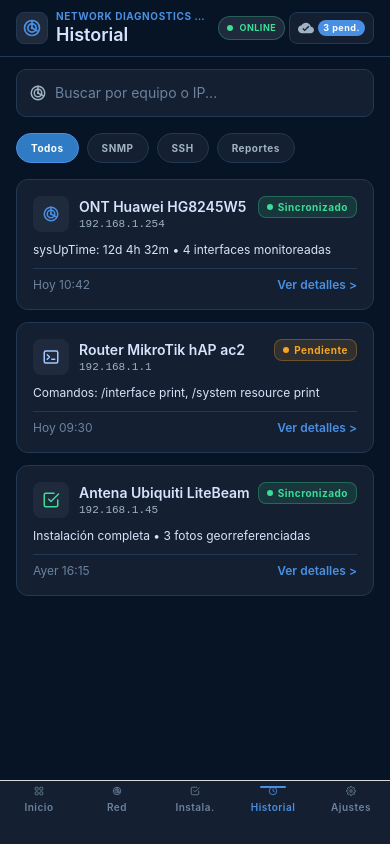
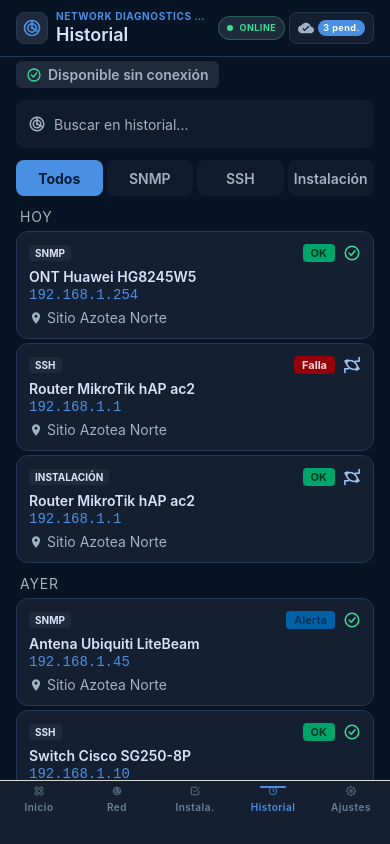
Before and after one commit to LucasTabacchi/Desarrollo-y-Arquitectura-en-aplicaciones-m-viles---2026, a React Native app in the folder tp_6/app/: screen /History in a window 390 px wide. Built offline with nearby package versions, Linux system fonts and the light colour scheme.

Commit message:
feat(history): connect history screen to diagnostics and installations with search and filters

```diff
--- a/tp_6/app/src/features/history/HistoryScreen.tsx
+++ b/tp_6/app/src/features/history/HistoryScreen.tsx
@@ -1,4 +1,4 @@
-import React, { useState } from 'react';
+import React, { useState, useEffect } from 'react';
 import {
   View,
   Text,
@@ -6,67 +6,267 @@
   ScrollView,
   TouchableOpacity,
   TextInput,
+  RefreshControl,
 } from 'react-native';
-import { useNavigation } from '@react-navigation/native';
+import { useNavigation, useIsFocused } from '@react-navigation/native';
 import { NativeStackNavigationProp } from '@react-navigation/native-stack';
 import { colors } from '../../core/theme/colors';
 import { spacing } from '../../core/theme/spacing';
 import { typography } from '../../core/theme/typography';
-import { StatusHeader, Card, Icon, StatusBadge } from '../../core/ui';
+import { StatusHeader, Card, Icon, ActionButton } from '../../core/ui';
 import { RootStackParamList } from '../../core/navigation/types';
+import { getRepositories } from '../../store';
 
-interface DiagnosticHistoryItem {
+export type HistoryType = 'all' | 'snmp' | 'ssh' | 'installation';
+
+interface UnifiedHistoryItem {
   id: string;
-  type: 'snmp' | 'ssh' | 'report';
-  target: string;
+  type: 'snmp' | 'ssh' | 'installation';
+  typeLabel: 'SNMP' | 'SSH' | 'Instalación';
   deviceName: string;
-  timestamp: string;
-  status: 'synced' | 'pending' | 'failed';
-  summary: string;
+  ip?: string;
+  siteName: string;
+  resultStatus: 'OK' | 'Falla' | 'Alerta';
+  syncStatus: 'synced' | 'pending';
+  timeGroup: 'Hoy' | 'Ayer' | 'Anteriores';
+  timeStr: string;
+  rawPayload?: any;
 }
 
-const mockHistory: DiagnosticHistoryItem[] = [
+const DEFAULT_SAMPLE_HISTORY: UnifiedHistoryItem[] = [
   {
-    id: 'h-1',
+    id: 'sample-h-1',
     type: 'snmp',
-    target: '192.168.1.254',
+    typeLabel: 'SNMP',
     deviceName: 'ONT Huawei HG8245W5',
-    timestamp: 'Hoy 10:42',
-    status: 'synced',
-    summary: 'sysUpTime: 12d 4h 32m • 4 interfaces monitoreadas',
+    ip: '192.168.1.254',
+    siteName: 'Sitio Azotea Norte',
+    resultStatus: 'OK',
+    syncStatus: 'synced',
+    timeGroup: 'Hoy',
+    timeStr: 'Hoy 10:42',
   },
   {
-    id: 'h-2',
+    id: 'sample-h-2',
     type: 'ssh',
-    target: '192.168.1.1',
+    typeLabel: 'SSH',
     deviceName: 'Router MikroTik hAP ac2',
-    timestamp: 'Hoy 09:30',
-    status: 'pending',
-    summary: 'Comandos: /interface print, /system resource print',
+    ip: '192.168.1.1',
+    siteName: 'Sitio Azotea Norte',
+    resultStatus: 'Falla',
+    syncStatus: 'pending',
+    timeGroup: 'Hoy',
+    timeStr: 'Hoy 10:35',
   },
   {
-    id: 'h-3',
-    type: 'report',
-    target: '192.168.1.45',
+    id: 'sample-h-3',
+    type: 'installation',
+    typeLabel: 'Instalación',
+    deviceName: 'Router MikroTik hAP ac2',
+    ip: '192.168.1.1',
+    siteName: 'Sitio Azotea Norte',
+    resultStatus: 'OK',
+    syncStatus: 'pending',
+    timeGroup: 'Hoy',
+    timeStr: 'Hoy 10:20',
+  },
+  {
+    id: 'sample-h-4',
+    type: 'snmp',
+    typeLabel: 'SNMP',
     deviceName: 'Antena Ubiquiti LiteBeam',
-    timestamp: 'Ayer 16:15',
-    status: 'synced',
-    summary: 'Instalación completa • 3 fotos georreferenciadas',
+    ip: '192.168.1.45',
+    siteName: 'Sitio Azotea Norte',
+    resultStatus: 'Alerta',
+    syncStatus: 'synced',
+    timeGroup: 'Ayer',
+    timeStr: 'Ayer 16:30',
+  },
+  {
+    id: 'sample-h-5',
+    type: 'ssh',
+    typeLabel: 'SSH',
+    deviceName: 'Switch Cisco SG250-8P',
+    ip: '192.168.1.10',
+    siteName: 'Sitio Azotea Norte',
+    resultStatus: 'OK',
+    syncStatus: 'synced',
+    timeGroup: 'Ayer',
+    timeStr: 'Ayer 15:10',
   },
 ];
 
 export const HistoryScreen: React.FC = () => {
   const navigation = useNavigation<NativeStackNavigationProp<RootStackParamList>>();
-  const [filter, setFilter] = useState<'all' | 'snmp' | 'ssh' | 'report'>('all');
-  const [search, setSearch] = useState('');
+  const isFocused = useIsFocused();
 
-  const filtered = mockHistory.filter((item) => {
-    if (filter !== 'all' && item.type !== filter) return false;
-    if (search && !item.deviceName.toLowerCase().includes(search.toLowerCase()) && !item.target.includes(search)) {
+  const [searchQuery, setSearchQuery] = useState<string>('');
+  const [activeFilter, setActiveFilter] = useState<HistoryType>('all');
+  const [items, setItems] = useState<UnifiedHistoryItem[]>([]);
+  const [refreshing, setRefreshing] = useState<boolean>(false);
+
+  const loadData = async () => {
+    try {
+      const repos = getRepositories();
+      const diagnostics = await repos.diagnostics.listAll(50);
+      const installations = await repos.installations.listAll();
+
+      const mappedList: UnifiedHistoryItem[] = [];
+
+      for (const diag of diagnostics) {
+        mappedList.push({
+          id: diag.id,
+          type: diag.type as 'snmp' | 'ssh',
+          typeLabel: diag.type === 'snmp' ? 'SNMP' : 'SSH',
+          deviceName: diag.type === 'snmp' ? 'Diagnóstico SNMP' : 'Consola SSH',
+          ip: diag.target,
+          siteName: 'Sitio Azotea Norte',
+          resultStatus: diag.status === 'failed' ? 'Falla' : 'OK',
+          syncStatus: diag.status === 'synced' ? 'synced' : 'pending',
+          timeGroup: 'Hoy',
+          timeStr: new Date(diag.createdAt).toLocaleTimeString([], {
+            hour: '2-digit',
+            minute: '2-digit',
+          }),
+        });
+      }
+
+      for (const inst of installations) {
+        mappedList.push({
+          id: inst.id,
+          type: 'installation',
+          typeLabel: 'Instalación',
+          deviceName: inst.deviceName,
+          ip: inst.deviceIp,
+          siteName: inst.siteName,
+          resultStatus: 'OK',
+          syncStatus: inst.status === 'synced' ? 'synced' : 'pending',
+          timeGroup: 'Hoy',
+          timeStr: new Date(inst.createdAt).toLocaleTimeString([], {
+            hour: '2-digit',
+            minute: '2-digit',
+          }),
+          rawPayload: inst,
+        });
+      }
+
+      if (mappedList.length > 0) {
+        setItems(mappedList);
+      } else {
+        setItems(DEFAULT_SAMPLE_HISTORY);
+      }
+    } catch {
+      setItems(DEFAULT_SAMPLE_HISTORY);
+    }
+  };
+
+  useEffect(() => {
+    if (isFocused) {
+      loadData();
+    }
+  }, [isFocused]);
+
+  const onRefresh = async () => {
+    setRefreshing(true);
+    await loadData();
+    setRefreshing(false);
+  };
+
+  const filteredItems = items.filter((item) => {
+    if (activeFilter !== 'all' && item.type !== activeFilter) {
       return false;
     }
-    return true;
+    if (!searchQuery.trim()) return true;
+
+    const query = searchQuery.toLowerCase();
+    return (
+      item.deviceName.toLowerCase().includes(query) ||
+      (item.ip && item.ip.toLowerCase().includes(query)) ||
+      item.siteName.toLowerCase().includes(query)
+    );
   });
+
+  const hoyItems = filteredItems.filter((i) => i.timeGroup === 'Hoy');
+  const ayerItems = filteredItems.filter((i) => i.timeGroup === 'Ayer');
+  const olderItems = filteredItems.filter((i) => i.timeGroup === 'Anteriores');
+
+  const handleItemPress = (item: UnifiedHistoryItem) => {
+    if (item.type === 'installation') {
+      navigation.navigate('PdfPreview', {
+        filePath: item.rawPayload?.pdfPath || `reporte_${item.id}.pdf`,
+        title: `Reporte de Instalación - ${item.deviceName}`,
+      });
+    } else if (item.type === 'snmp') {
+      navigation.navigate('DeviceDetail', {
+        ip: item.ip || '192.168.1.254',
+        model: item.deviceName,
+        hostname: item.deviceName,
+      });
+    } else if (item.type === 'ssh') {
+      navigation.navigate('SshConsole', {
+        ip: item.ip || '192.168.1.1',
+        alias: item.deviceName,
+      });
+    }
+  };
+
+  const renderCard = (item: UnifiedHistoryItem) => {
+    return (
+      <TouchableOpacity
+        key={item.id}
+        activeOpacity={0.8}
+        onPress={() => handleItemPress(item)}
+      >
+        <Card style={styles.historyCard} variant="surface">
+          <View style={styles.cardTop}>
+            <View style={styles.badgePill}>
+              <Text style={styles.badgeText}>{item.typeLabel}</Text>
+            </View>
+
+            <View style={styles.statusGroup}>
+              {/* Result Pill */}
+              <View
+                style={[
+                  styles.resultPill,
+                  item.resultStatus === 'OK' && styles.resultOk,
+                  item.resultStatus === 'Falla' && styles.resultError,
+                  item.resultStatus === 'Alerta' && styles.resultWarn,
+                ]}
+              >
+                <Text
+                  style={[
+                    styles.resultText,
+                    item.resultStatus === 'OK' && { color: '#003822' },
+                    item.resultStatus === 'Falla' && { color: '#FFDAD6' },
+                    item.resultStatus === 'Alerta' && { color: '#00325A' },
+                  ]}
+                >
+                  {item.resultStatus}
+                </Text>
+              </View>
+
+              {/* Sync Icon */}
+              <Icon
+                name={item.syncStatus === 'synced' ? 'check_circle' : 'sync'}
+                size={18}
+                color={item.syncStatus === 'synced' ? colors.success : colors.secondary}
+              />
+            </View>
+          </View>
+
+          <View style={styles.deviceInfo}>
+            <Text style={styles.deviceName}>{item.deviceName}</Text>
+            {item.ip && <Text style={styles.deviceIp}>{item.ip}</Text>}
+          </View>
+
+          <View style={styles.locationRow}>
+            <Icon name="place" size={14} color={colors.onSurfaceVariant} />
+            <Text style={styles.locationText}>{item.siteName}</Text>
+          </View>
+        </Card>
+      </TouchableOpacity>
+    );
+  };
 
   return (
     <View style={styles.screen}>
@@ -79,102 +279,136 @@
         style={styles.scroll}
         contentContainerStyle={styles.scrollContent}
         showsVerticalScrollIndicator={false}
+        refreshControl={
+          <RefreshControl
+            refreshing={refreshing}
+            onRefresh={onRefresh}
+            tintColor={colors.primary}
+          />
+        }
       >
-        {/* Search input */}
-        <View style={styles.searchBar}>
+        {/* Offline Availability Pill */}
+        <View style={styles.offlinePillRow}>
+          <View style={styles.offlinePill}>
+            <Icon name="check_circle" size={16} color={colors.success} />
+            <Text style={styles.offlinePillText}>Disponible sin conexión</Text>
+          </View>
+        </View>
+
+        {/* Search Bar */}
+        <View style={styles.searchContainer}>
           <Icon name="radar" size={18} color={colors.onSurfaceVariant} />
           <TextInput
             style={styles.searchInput}
-            placeholder="Buscar por equipo o IP..."
-            placeholderTextColor={colors.muted}
-            value={search}
-            onChangeText={setSearch}
+            placeholder="Buscar en historial..."
+            placeholderTextColor={colors.onSurfaceVariant}
+            value={searchQuery}
+            onChangeText={setSearchQuery}
           />
         </View>
 
         {/* Filter Chips */}
         <View style={styles.filterRow}>
-          {[
-            { key: 'all', label: 'Todos' },
-            { key: 'snmp', label: 'SNMP' },
-            { key: 'ssh', label: 'SSH' },
-            { key: 'report', label: 'Reportes' },
-          ].map((tab) => (
           <TouchableOpacity
-              key={tab.key}
             style={[
               styles.filterChip,
-                filter === tab.key && styles.filterChipActive,
+              activeFilter === 'all' && styles.filterChipActive,
             ]}
-              onPress={() => setFilter(tab.key as any)}
+            onPress={() => setActiveFilter('all')}
           >
             <Text
               style={[
                 styles.filterChipText,
-                  filter === tab.key && styles.filterChipTextActive,
+                activeFilter === 'all' && styles.filterChipTextActive,
               ]}
             >
-                {tab.label}
+              Todos
             </Text>
           </TouchableOpacity>
-          ))}
+
+          <TouchableOpacity
+            style={[
+              styles.filterChip,
+              activeFilter === 'snmp' && styles.filterChipActive,
+            ]}
+            onPress={() => setActiveFilter('snmp')}
+          >
+            <Text
+              style={[
+                styles.filterChipText,
+                activeFilter === 'snmp' && styles.filterChipTextActive,
+              ]}
+            >
+              SNMP
+            </Text>
+          </TouchableOpacity>
+
+          <TouchableOpacity
+            style={[
+              styles.filterChip,
+              activeFilter === 'ssh' && styles.filterChipActive,
+            ]}
+            onPress={() => setActiveFilter('ssh')}
+          >
+            <Text
+              style={[
+                styles.filterChipText,
+                activeFilter === 'ssh' && styles.filterChipTextActive,
+              ]}
+            >
+              SSH
+            </Text>
+          </TouchableOpacity>
+
+          <TouchableOpacity
+            style={[
+              styles.filterChip,
+              activeFilter === 'installation' && styles.filterChipActive,
+            ]}
+            onPress={() => setActiveFilter('installation')}
+          >
+            <Text
+              style={[
+                styles.filterChipText,
+                activeFilter === 'installation' && styles.filterChipTextActive,
+              ]}
+            >
+              Instalación
+            </Text>
+          </TouchableOpacity>
         </View>
 
-        {/* History List */}
-        <View style={styles.historyList}>
-          {filtered.map((item) => (
-            <Card key={item.id} style={styles.historyCard}>
-              <View style={styles.cardHeader}>
-                <View style={styles.deviceRow}>
-                  <View style={styles.iconBox}>
-                    <Icon
-                      name={
-                        item.type === 'snmp'
-                          ? 'radar'
-                          : item.type === 'ssh'
-                          ? 'terminal'
-                          : 'add_task'
-                      }
-                      size={18}
-                      color={
-                        item.type === 'snmp'
-                          ? colors.primary
-                          : item.type === 'ssh'
-                          ? colors.secondary
-                          : colors.success
-                      }
-                    />
+        {/* Groups */}
+        {hoyItems.length > 0 && (
+          <View style={styles.groupSection}>
+            <Text style={styles.groupHeader}>HOY</Text>
+            {hoyItems.map(renderCard)}
           </View>
-                  <View>
-                    <Text style={styles.deviceName}>{item.deviceName}</Text>
-                    <Text style={styles.deviceTarget}>{item.target}</Text>
+        )}
+
+        {ayerItems.length > 0 && (
+          <View style={styles.groupSection}>
+            <Text style={styles.groupHeader}>AYER</Text>
+            {ayerItems.map(renderCard)}
           </View>
+        )}
+
+        {olderItems.length > 0 && (
+          <View style={styles.groupSection}>
+            <Text style={styles.groupHeader}>ANTERIORES</Text>
+            {olderItems.map(renderCard)}
           </View>
+        )}
 
-                <StatusBadge
-                  label={item.status === 'synced' ? 'Sincronizado' : 'Pendiente'}
-                  variant={item.status === 'synced' ? 'success' : 'warning'}
-                  dot
-                />
-              </View>
-
-              <Text style={styles.summaryText}>{item.summary}</Text>
-
-              <View style={styles.cardFooter}>
-                <Text style={styles.timestampText}>{item.timestamp}</Text>
-                <TouchableOpacity
-                  onPress={() =>
-                    item.type === 'ssh'
-                      ? navigation.navigate('SshConsole', { ip: item.target })
-                      : navigation.navigate('DeviceDetail', { ip: item.target, model: item.deviceName })
-                  }
-                >
-                  <Text style={styles.detailLink}>Ver detalles &gt;</Text>
-                </TouchableOpacity>
-              </View>
+        {filteredItems.length === 0 && (
+          <Card style={styles.emptyCard} variant="surface">
+            <Icon name="history" size={32} color={colors.outline} />
+            <Text style={styles.emptyTitle}>Sin resultados en el historial</Text>
+            <Text style={styles.emptySubtitle}>
+              No se encontraron registros para los filtros seleccionados.
+            </Text>
           </Card>
-          ))}
-        </View>
+        )}
       </ScrollView>
     </View>
   );
@@ -190,100 +424,161 @@
   },
   scrollContent: {
     paddingHorizontal: spacing.margin,
-    paddingTop: spacing.md,
+    paddingTop: spacing.xs,
     paddingBottom: spacing.xxl + 20,
-    gap: spacing.lg,
+    gap: spacing.md,
   },
-  searchBar: {
+  offlinePillRow: {
+    flexDirection: 'row',
+  },
+  offlinePill: {
     flexDirection: 'row',
     alignItems: 'center',
-    backgroundColor: colors.surfaceContainer,
-    borderRadius: spacing.radius.lg,
+    gap: 6,
+    backgroundColor: colors.surfaceContainerHigh,
+    paddingHorizontal: 10,
+    paddingVertical: 5,
+    borderRadius: 6,
+  },
+  offlinePillText: {
+    ...typography.labelSmall,
+    color: colors.onSurfaceVariant,
+    fontWeight: '600',
+  },
+  searchContainer: {
+    flexDirection: 'row',
+    alignItems: 'center',
+    gap: spacing.sm,
+    backgroundColor: colors.surfaceContainerLow,
+    borderRadius: 8,
     paddingHorizontal: spacing.md,
-    borderWidth: 1,
-    borderColor: colors.surfaceStroke,
-    height: 48,
-    gap: spacing.sm,
+    minHeight: 48,
   },
   searchInput: {
-    ...typography.bodyMd,
+    flex: 1,
     color: colors.onSurface,
-    flex: 1,
+    ...typography.bodyMedium,
   },
   filterRow: {
     flexDirection: 'row',
+    gap: spacing.xs,
+  },
+  filterChip: {
+    flex: 1,
+    minHeight: 36,
+    borderRadius: 8,
+    backgroundColor: colors.surfaceContainerLow,
+    alignItems: 'center',
+    justifyContent: 'center',
+    paddingHorizontal: 8,
+  },
+  filterChipActive: {
+    backgroundColor: colors.primary,
+  },
+  filterChipText: {
+    ...typography.labelSmall,
+    color: colors.onSurfaceVariant,
+    fontWeight: '600',
+  },
+  filterChipTextActive: {
+    color: '#001C39',
+    fontWeight: '700',
+  },
+  groupSection: {
+    gap: spacing.xs,
+  },
+  groupHeader: {
+    ...typography.labelSmall,
+    color: colors.onSurfaceVariant,
+    letterSpacing: 0.8,
+    textTransform: 'uppercase',
+    paddingHorizontal: 4,
+    marginBottom: 2,
+  },
+  historyCard: {
+    padding: spacing.md,
+    gap: spacing.xs,
+    minHeight: 52,
+  },
+  cardTop: {
+    flexDirection: 'row',
+    justifyContent: 'space-between',
+    alignItems: 'center',
+  },
+  badgePill: {
+    backgroundColor: colors.surfaceContainerHigh,
+    paddingHorizontal: 6,
+    paddingVertical: 2,
+    borderRadius: 4,
+  },
+  badgeText: {
+    fontSize: 10,
+    fontWeight: '700',
+    color: colors.onSurface,
+    textTransform: 'uppercase',
+  },
+  statusGroup: {
+    flexDirection: 'row',
+    alignItems: 'center',
     gap: spacing.sm,
   },
-  filterChip: {
-    paddingHorizontal: 14,
-    paddingVertical: 7,
-    borderRadius: spacing.radius.full,
-    backgroundColor: colors.surfaceContainer,
-    borderWidth: 1,
-    borderColor: colors.surfaceStroke,
+  resultPill: {
+    paddingHorizontal: 8,
+    paddingVertical: 2,
+    borderRadius: 4,
   },
-  filterChipActive: {
-    backgroundColor: colors.primaryContainer,
-    borderColor: colors.primary,
+  resultOk: {
+    backgroundColor: '#00A56C',
   },
-  filterChipText: {
-    ...typography.labelSm,
+  resultError: {
+    backgroundColor: '#93000A',
+  },
+  resultWarn: {
+    backgroundColor: '#0063AA',
+  },
+  resultText: {
+    fontSize: 11,
+    fontWeight: '700',
+  },
+  deviceInfo: {
+    gap: 2,
+    marginTop: 2,
+  },
+  deviceName: {
+    ...typography.bodyMedium,
+    color: colors.onSurface,
+    fontWeight: '600',
+  },
+  deviceIp: {
+    ...typography.bodySmall,
+    color: colors.primary,
+    fontFamily: 'monospace',
+    fontWeight: '500',
+  },
+  locationRow: {
+    flexDirection: 'row',
+    alignItems: 'center',
+    gap: 4,
+    marginTop: 2,
+  },
+  locationText: {
+    ...typography.labelSmall,
     color: colors.onSurfaceVariant,
   },
-  filterChipTextActive: {
-    color: colors.onPrimary,
+  emptyCard: {
+    alignItems: 'center',
+    padding: spacing.xl,
+    gap: spacing.sm,
+    marginTop: spacing.md,
   },
-  historyList: {
-    gap: spacing.md,
+  emptyTitle: {
+    ...typography.bodyMedium,
+    color: colors.onSurface,
+    fontWeight: '700',
   },
-  historyCard: {
-    gap: spacing.sm + 2,
-  },
-  cardHeader: {
-    flexDirection: 'row',
-    alignItems: 'center',
-    justifyContent: 'space-between',
-  },
-  deviceRow: {
-    flexDirection: 'row',
-    alignItems: 'center',
-    gap: spacing.sm + 2,
-    flex: 1,
-  },
-  iconBox: {
-    width: 36,
-    height: 36,
-    borderRadius: spacing.radius.md,
-    backgroundColor: colors.surfaceContainerHigh,
-    alignItems: 'center',
-    justifyContent: 'center',
-  },
-  deviceName: {
-    ...typography.labelLg,
-    color: colors.onSurface,
-  },
-  deviceTarget: {
-    ...typography.telemetryMonoSm,
+  emptySubtitle: {
+    ...typography.bodySmall,
     color: colors.onSurfaceVariant,
-  },
-  summaryText: {
-    ...typography.bodySm,
-    color: colors.onSurface,
-  },
-  cardFooter: {
-    flexDirection: 'row',
-    alignItems: 'center',
-    justifyContent: 'space-between',
-    borderTopWidth: 1,
-    borderTopColor: colors.surfaceStroke,
-    paddingTop: spacing.sm,
-  },
-  timestampText: {
-    ...typography.bodySm,
-    color: colors.muted,
-  },
-  detailLink: {
-    ...typography.labelMd,
-    color: colors.primary,
+    textAlign: 'center',
   },
 });
```
Lines whose indentation alone changed are shown as unchanged.
